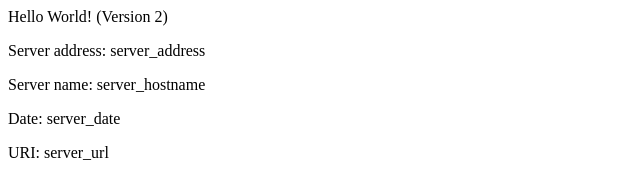
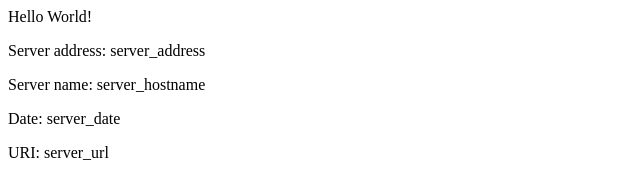
Before and after one commit to wbrege/eks-example, a plain HTML site: page src/index.html in a window 1280 px wide. Shown: the full height of the page, 0-640 px from the left. Drawn offline with Linux system fonts and the light colour scheme.

Commit message:
Revert "v2 Updating home page"
This reverts commit 82ecc86a4b5c90efa04f07f7b879384c9e02845f.

```diff
--- a/src/index.html
+++ b/src/index.html
@@ -1,8 +1,8 @@
 <head>
-<title>Hello World Version 2</title>
+<title>Hello World</title>
 </head>
 <div class="info">
-<h>Hello World! (Version 2)</h>
+<h>Hello World!</h>
 <p><span>Server&nbsp;address:</span> <span>server_address</span></p>
 <p><span>Server&nbsp;name:</span> <span>server_hostname</span></p>
 <p class="smaller"><span>Date:</span> <span>server_date</span></p>
```
